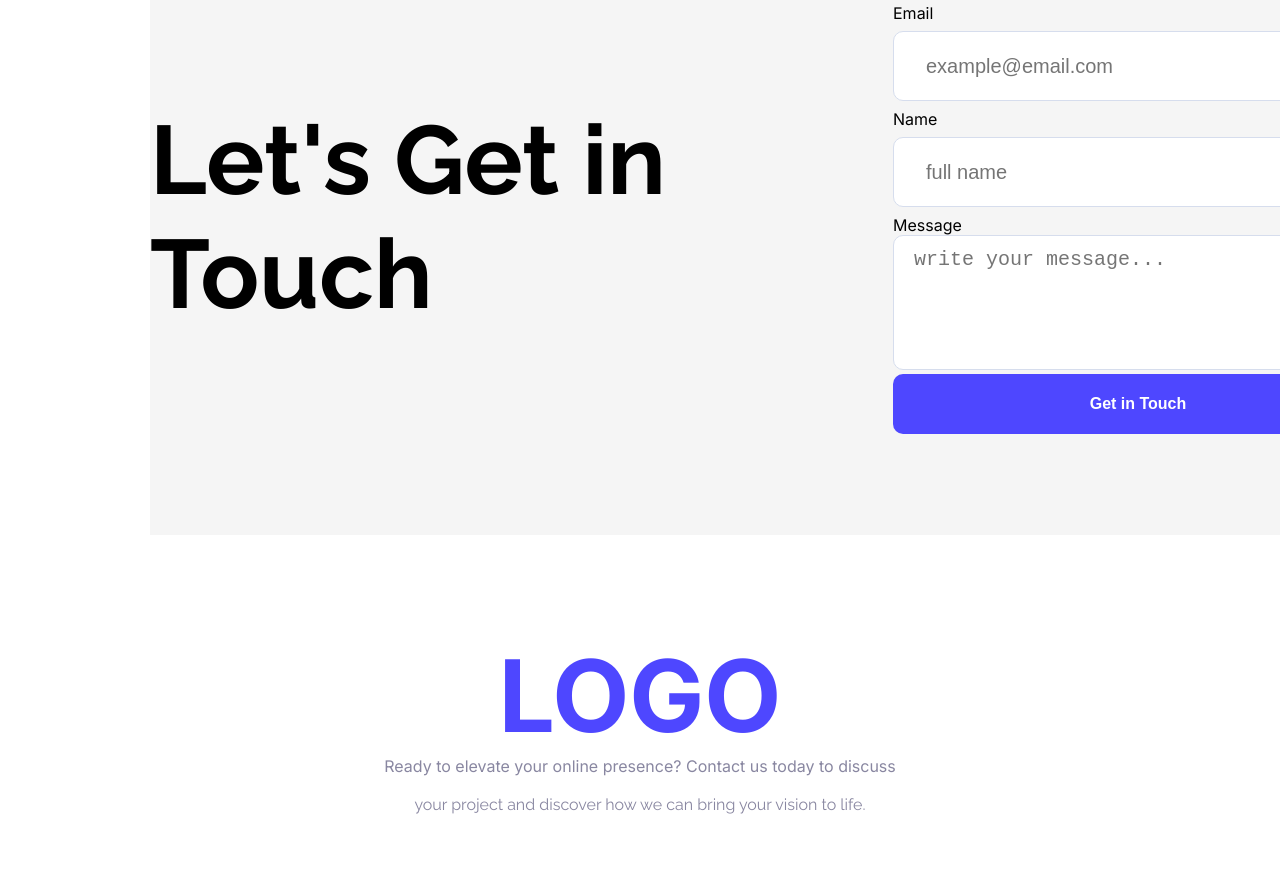
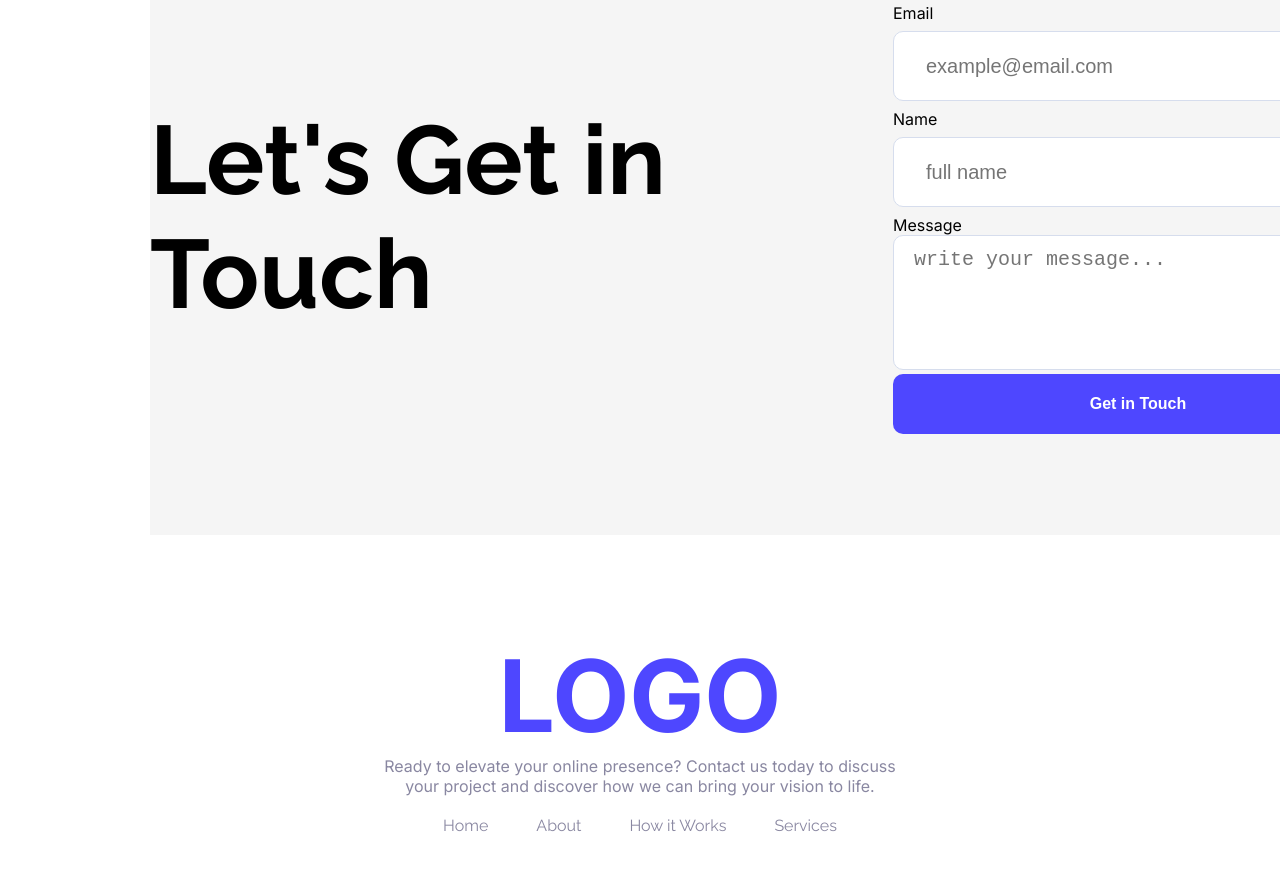
Before and after one commit to Rafi734/Assignment-01, a plain HTML site: page index.html in a window 1280 px wide. Shown: the part 2253-3124 px from the top of the page. Before the commit the page ends 3067 px from the top, so only its background shows below. Drawn offline with Linux system fonts and the light colour scheme.

Commit message:
Footer added

```diff
--- a/index.html
+++ b/index.html
@@ -245,8 +245,13 @@
     <footer>
         <h1 style="font-size: 100px;" class="defcolor inter-normal foot-title">LOGO</h1>
         <p class="inter-normal">Ready to elevate your online presence? Contact us today to discuss </p>
-        <br>
-        <p>your project and discover how we can bring your vision to life.</p>
+        <p class="inter-normal">your project and discover how we can bring your vision to life.</p>
+        <div class="footer-foot">
+            <div class="footer-item">Home</div>
+            <div class="footer-item">About</div>
+            <div class="footer-item">How it Works</div>
+            <div class="footer-item">Services</div>
+        </div>
     </footer>
 </body>
 </html>
--- a/styles/design.css
+++ b/styles/design.css
@@ -295,3 +295,12 @@ footer p{
     font-size: 16px;
     color: rgba(137, 135, 161, 1);
 }
+.footer-foot{
+    justify-content: center;
+    display: flex;
+    gap: 48px;
+    color: rgba(137, 135, 161, 1);
+    margin-top:20px ;
+    font-size: 16px;
+    margin-bottom: 100px;
+}
```
